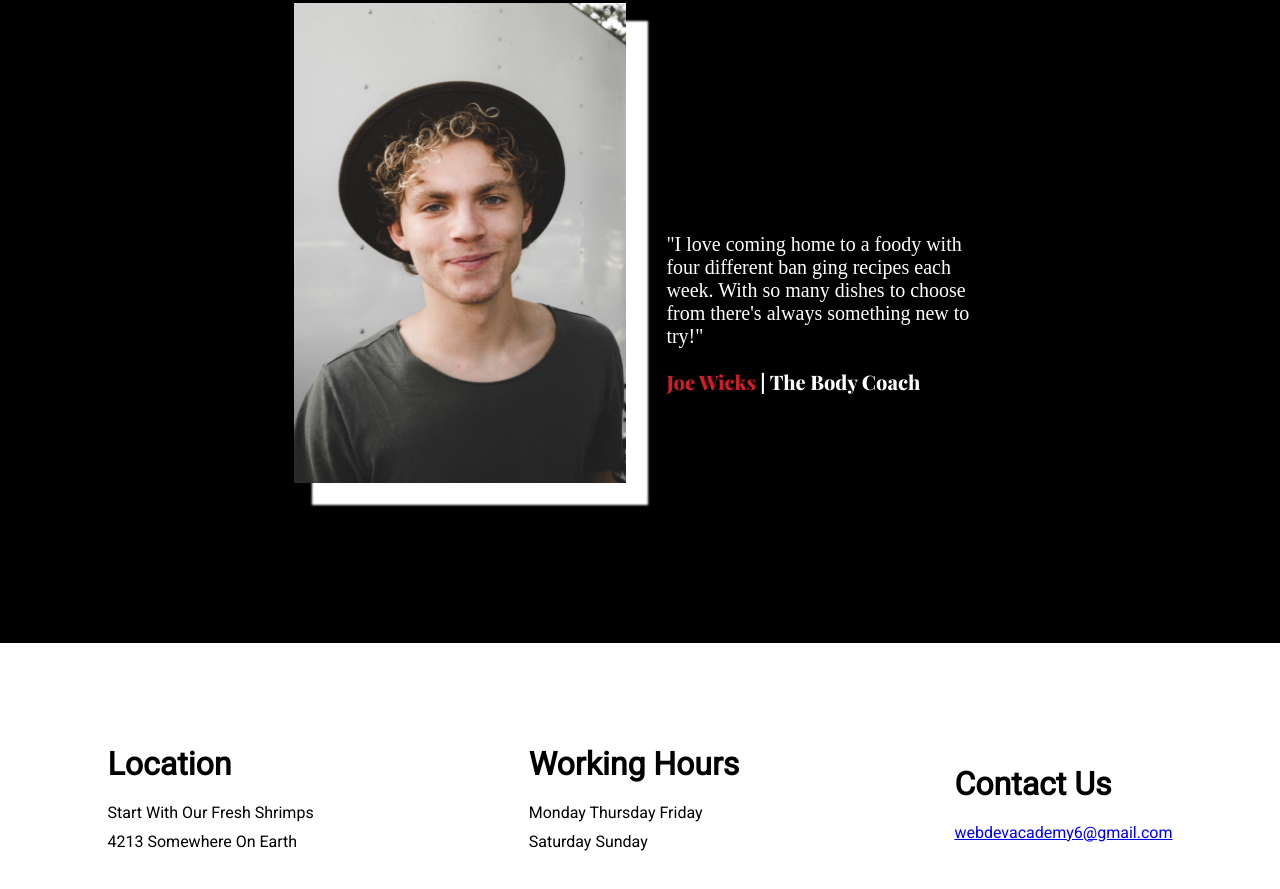
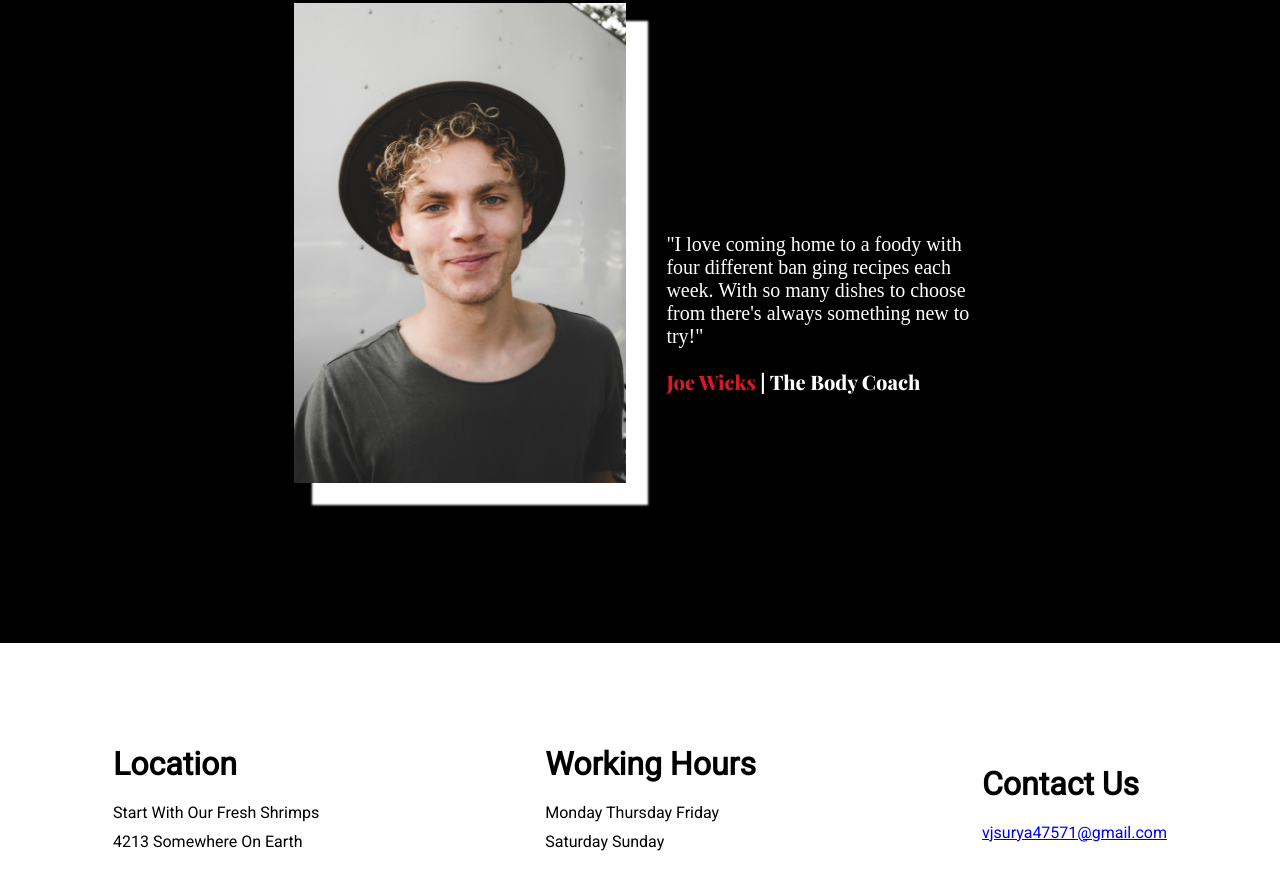
Before and after one commit to Jayasurya4757/sample, a plain HTML site: page Foody page/index.html in a window 1280 px wide. Shown: the part 2327-3216 px from the top of the page. Drawn offline with nearby package versions, Linux system fonts and the light colour scheme.

Commit message:
Update index.html

```diff
--- a/Foody page/index.html
+++ b/Foody page/index.html
@@ -100,7 +100,7 @@
       </div>
       <div class="footer-card">
         <h1 class="footer-title">Contact Us</h1>
-        <a href="#" class="footer-info">webdevacademy6@gmail.com</a>
+        <a href="#" class="footer-info">vjsurya47571@gmail.com</a>
       </div>
     </footer>
   </body>
```
